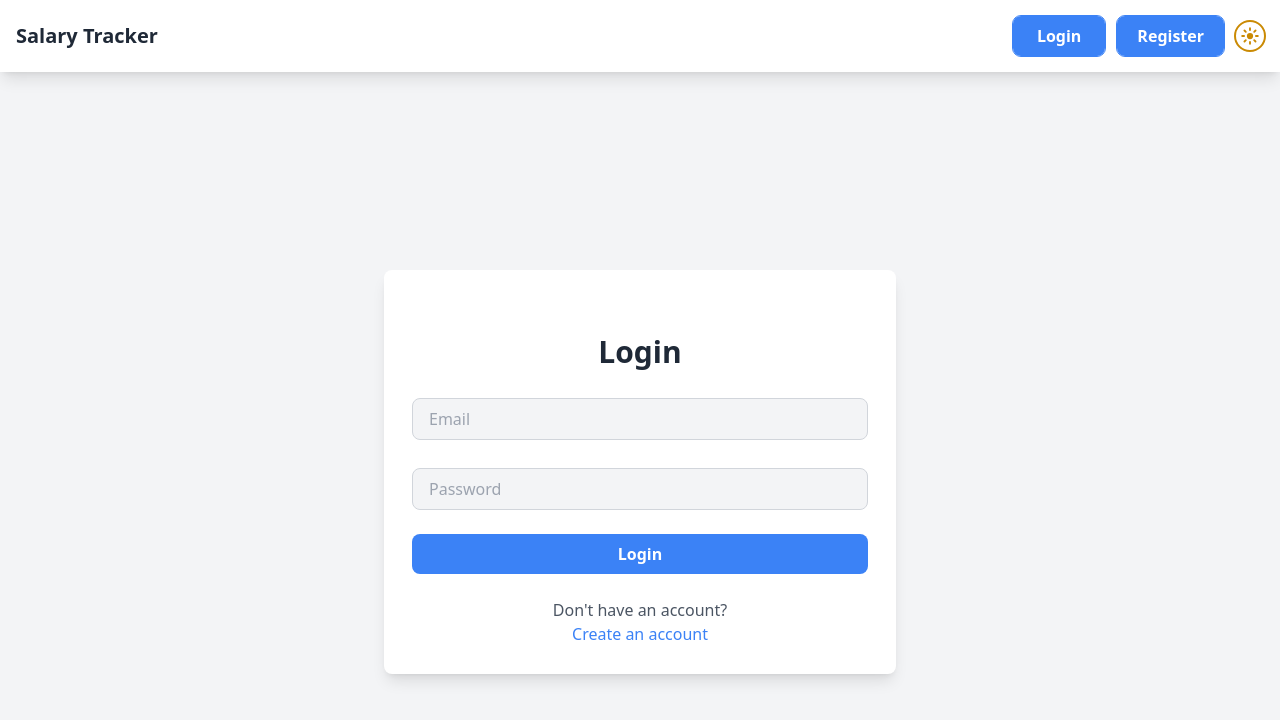
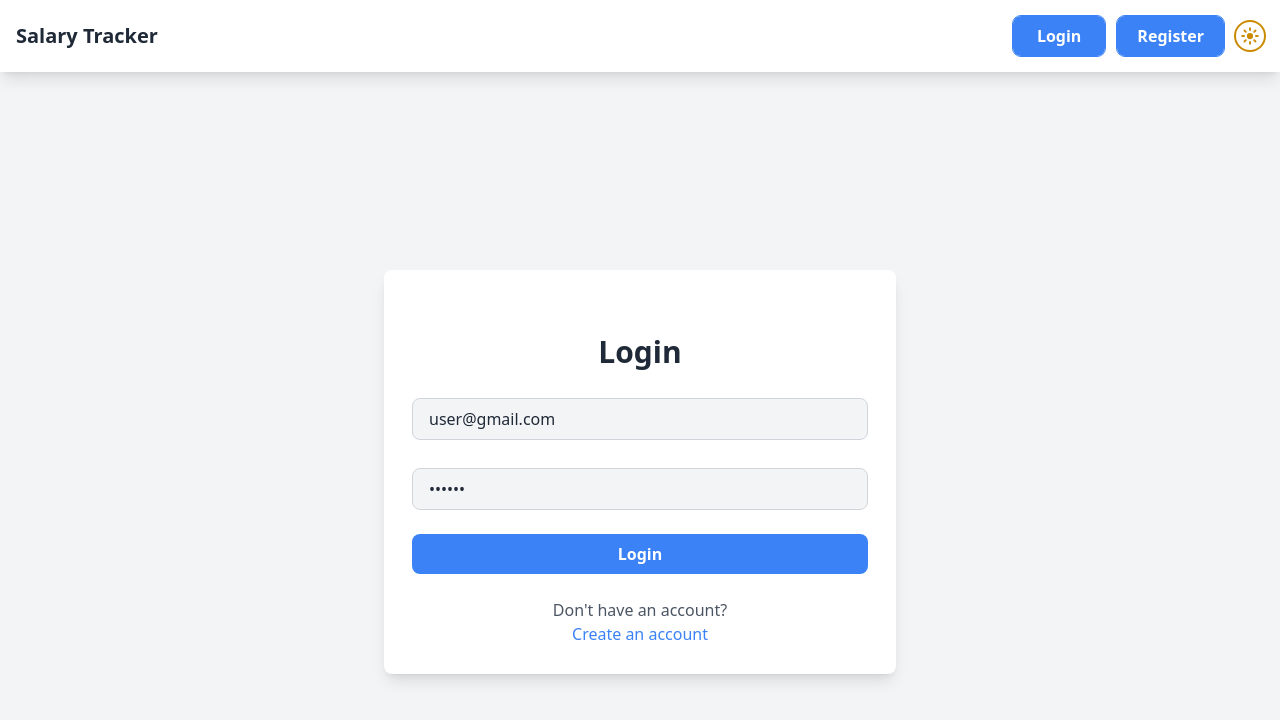
Before and after one commit to FahdAzmy/Salary-Tracker, a React (Vite) app in the folder frontend/: page /login in a window 1280 px wide. Shown: the top 720 px of the page. Built offline with nearby package versions, Linux system fonts and the light colour scheme; no server answers.

Commit message:
Finish Project

```diff
--- a/frontend/src/pages/Login.jsx
+++ b/frontend/src/pages/Login.jsx
@@ -17,7 +17,8 @@ export default function Login() {
       .required("Email is required"),
     password: Yup.string()
       .required("Password is required")
-      .min(6, "Password must be at least 6 characters"),
+      .min(6, "Password must be at least 6 characters")
+      .default("123456"),
   });
 
   // Function to handle login form submission
@@ -58,7 +59,7 @@ export default function Login() {
 
         {/* Formik form for handling form submission */}
         <Formik
-          initialValues={{ email: "", password: "" }} // Initial form values
+          initialValues={{ email: "user@gmail.com", password: "123456" }} // Initial form values
           validationSchema={validationSchema} // Form validation schema
           onSubmit={Login} // Form submission handler
         >
```
